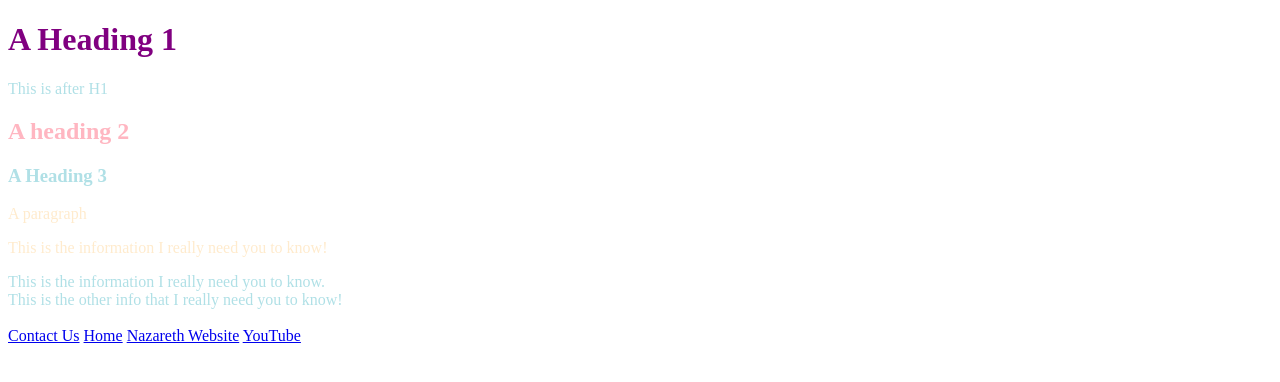
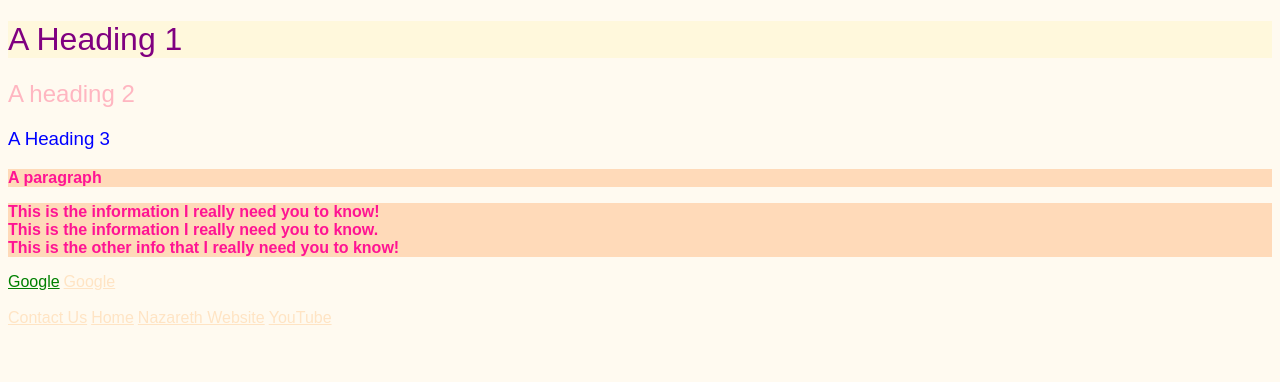
Before and after one commit to eteator/AssignmentOne, a plain HTML site: page index.html in a window 1280 px wide. Drawn offline with Linux system fonts and the light colour scheme.

Commit message:
added css

```diff
--- a/css/styles.css
+++ b/css/styles.css
@@ -1,10 +1,38 @@
 html {
+    color: fuchsia;
+}
 
-    color: powderblue;
+body {
+    color: blue;
+    background-color:floralwhite;
+}
 
 
+h1 {color: purple;
+    background-color: cornsilk;
+    font-family: 'arial';
+    font-weight: 200;
 }
+
+h2 {
+    font-family: sans-serif;
+    font-weight: 100;
+}
+
+h3 {
+    font-family: sans-serif;
+    font-weight: 100;
+}
+
 p {
+    color: deeppink;
+    background-color: peachpuff;
+    font-family: sans-serif;
+    font-weight: 700;
+}
 
-    color:deeppink;
+a {
+    color: mediumturquoise;
+    font-family:sans-serif;
+    font-weight: 100;
 }
--- a/index.html
+++ b/index.html
@@ -6,18 +6,16 @@
     <link rel="stylesheet" type="text/css" href="css/styles.css">
 
     <style>
-        p {
-            color: blanchedalmond;
-        }
+        a{color: bisque}
+    </style>
 
-    </style>
 
     </head>
 
 
 <body>
 
-    <h1 style="color: purple;">A Heading 1</h1>This is after H1
+    <h1>A Heading 1</h1>
 
     <h2 style="color: lightpink;">A heading 2</h2>
 
@@ -26,9 +24,15 @@
 
     <p>A paragraph</p>
 
-    <p>This is the information I really need you to know!</p>
+    <p>This is the information I really need you to know! <br>
     This is the information I really need you to know.<br>
-    This is the other info that I really need you to know!
+    This is the other info that I really need you to know!</p>
+
+    <a href="http://www.google.com" target="_blank" style="color: green;">Google</a>
+
+    <a href="http://www.google.com" target="_blank">Google</a>
+
+
 
     <br>
     <br>
```
